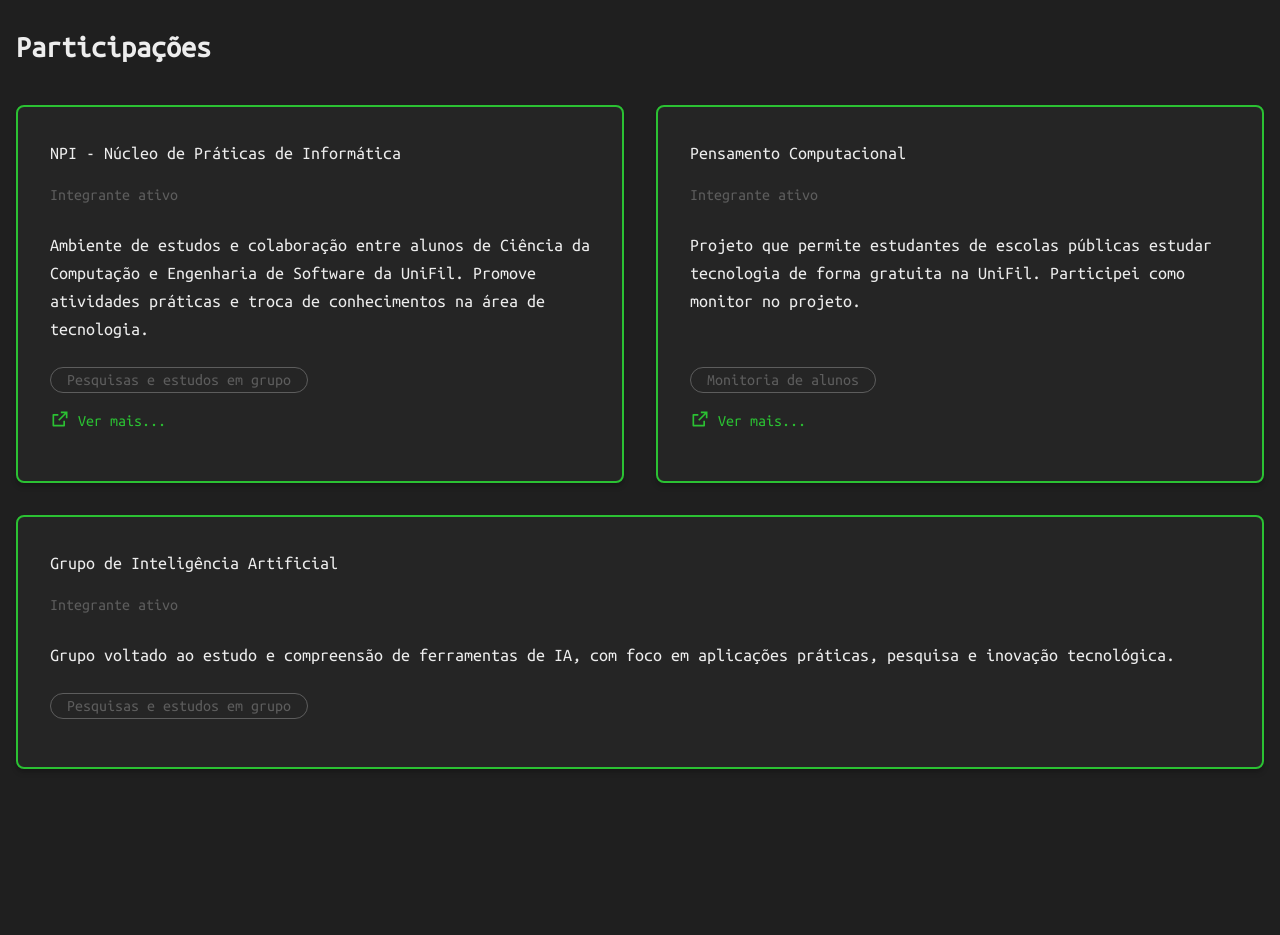
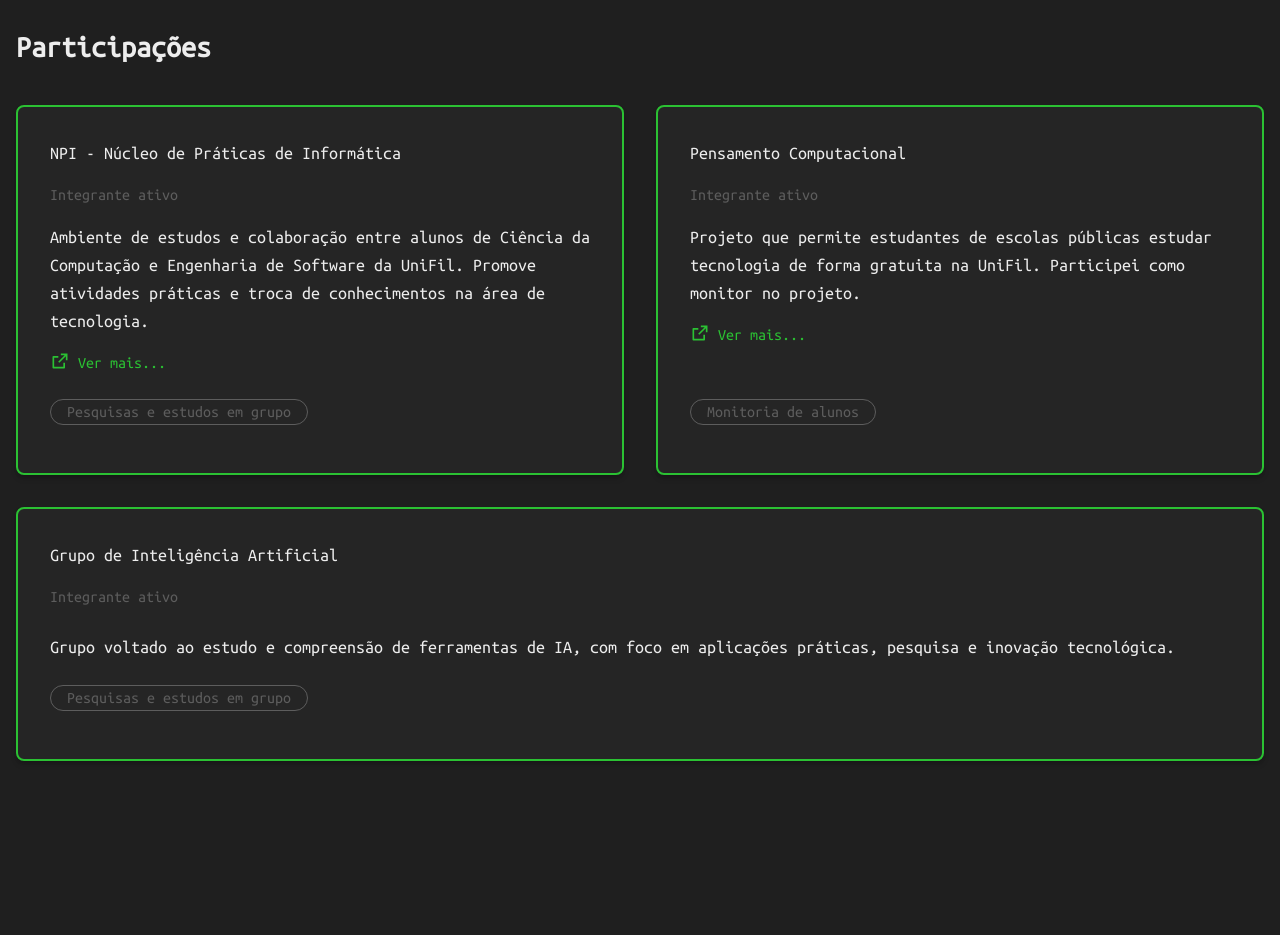
Before and after one commit to WitorDev/witortena, a Next.js app: page / in a window 1280 px wide. Shown: the part 1900-2835 px from the top of the page. Built offline with nearby package versions, Linux system fonts and the light colour scheme; a web font is replaced by a local one.

Commit message:
updated styling of textcard component

```diff
--- a/app/components/TextCard.tsx
+++ b/app/components/TextCard.tsx
@@ -38,23 +38,23 @@ export default function TextCard({
               link && "hover:cursor-pointer"
             } flex flex-col gap-6 p-8 pb-12 justify-between h-full`}
           >
-            <div className="">
-              <div className="flex gap-4 mb-6 flex-col">
+            <div className="flex flex-col gap-4">
+              <div className="flex gap-4 flex-col">
                 <h1 className="text-lg pr-8">{title}</h1>
                 <p className="text-terciary-bg">{status}</p>
               </div>
               <div className="flex gap-4 flex-col">
                 <p className="text-lg">{description}</p>
               </div>
+              <div className="text-primary-accent flex gap-2 align-middle group-hover:text-green-500">
+                <RiExternalLinkLine size={20} />
+                <p className="">Ver mais...</p>
+              </div>
             </div>
             <div className="flex flex-col gap-4">
               <p className="text-terciary-bg border w-fit border-terciary-bg rounded-2xl px-4">
                 {info}
               </p>
-              <div className="text-primary-accent flex gap-2 align-middle group-hover:text-green-500">
-                <RiExternalLinkLine size={20} />
-                <p className="">Ver mais...</p>
-              </div>
             </div>
           </div>
         </Link>
```
